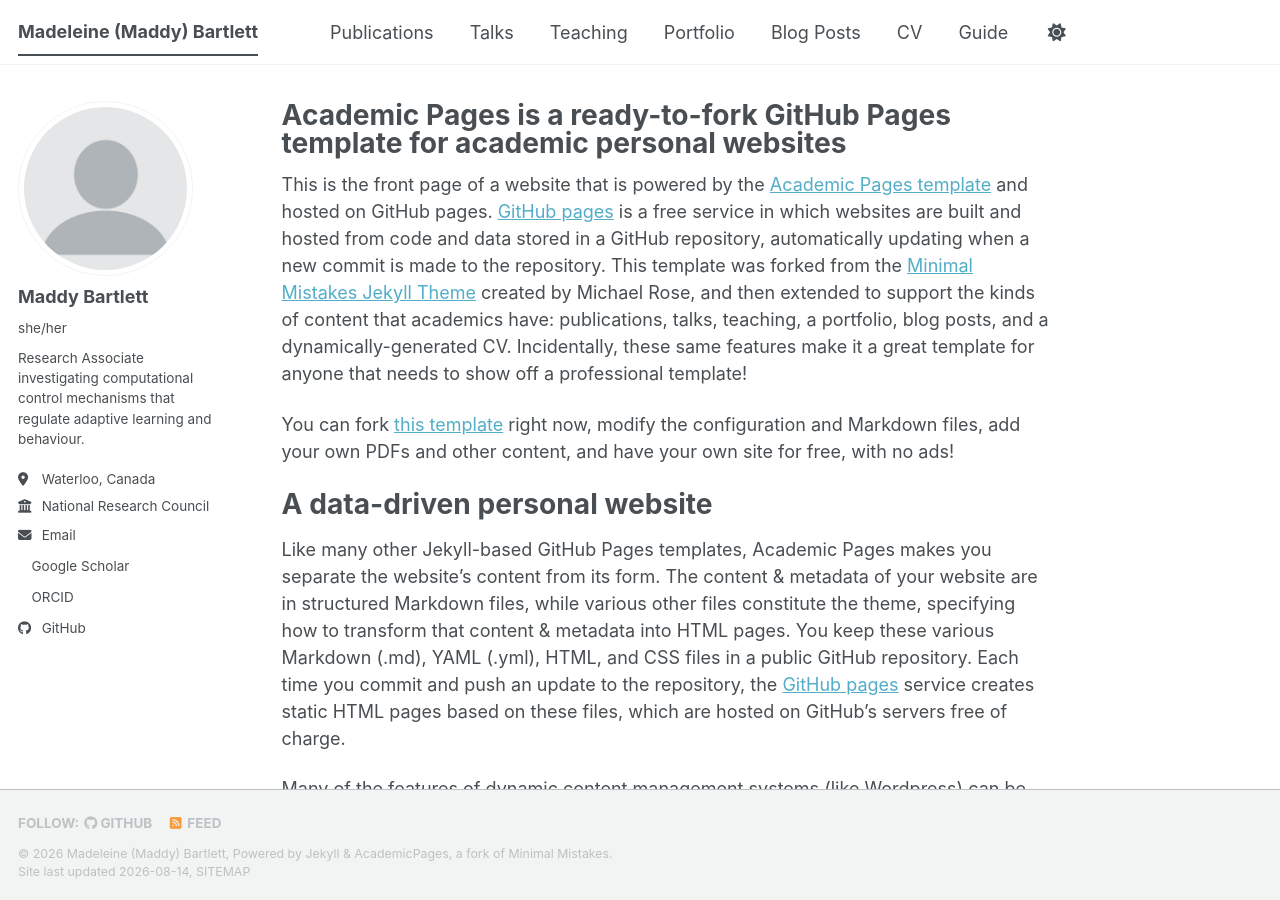
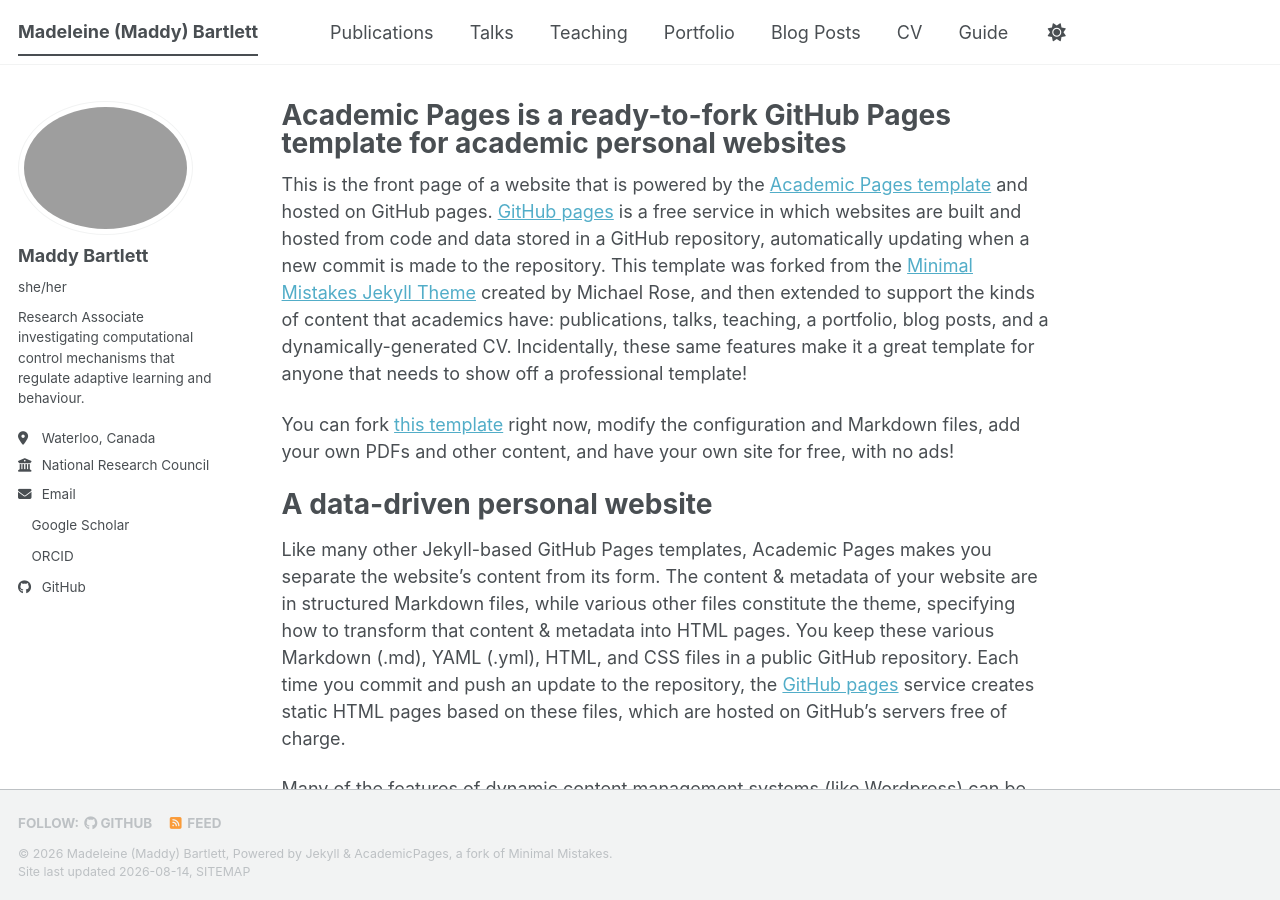
Before and after one commit to maddybartlett/maddybartlett.github.io, a Jekyll site: the page built from _pages/about.md, in a window 1280 px wide and 900 px high. Built offline with Jekyll 4.4.1, drawn with Linux system fonts in a browser that asks for light colours; a style sheet for code colours, icons or effects is not loaded.

Commit message:
Update author avatar image in config file

```diff
--- a/_config.yml
+++ b/_config.yml
@@ -22,7 +22,7 @@ repository               : "maddybartlett/maddybartlett.github.io"
 #               Additional customization can be done by editing /_includes/author-profile.html
 author:
   # Biographic information
-  avatar           : "profile.png"
+  avatar           : "MBphoto.jpeg"
   name             : "Maddy Bartlett"
   pronouns         : "she/her"
   bio              : "Research Associate investigating computational control mechanisms that regulate adaptive learning and behaviour."
```
